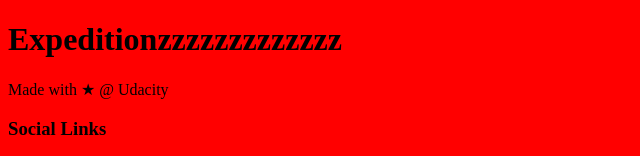
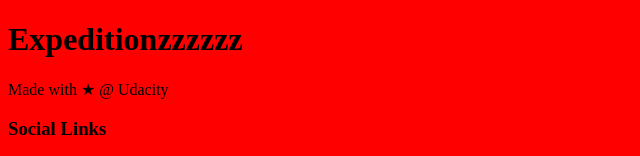
Before and after one commit to DevanshiParekh/new-git-project, a plain HTML site: page index.html in a window 1280 px wide. Shown: the top 156 px of the page, without its empty margins (0-640 px from the left). Drawn offline with Linux system fonts and the light colour scheme.

Commit message:
commit in master

```diff
--- a/index.html
+++ b/index.html
@@ -9,7 +9,7 @@
 </head>
 <body>
   <header>
-     <h1>Expeditionzzzzzzzzzzzzz</h1>
+     <h1>Expeditionzzzzzz</h1>
  </header>
 
  <div class="container">
```
